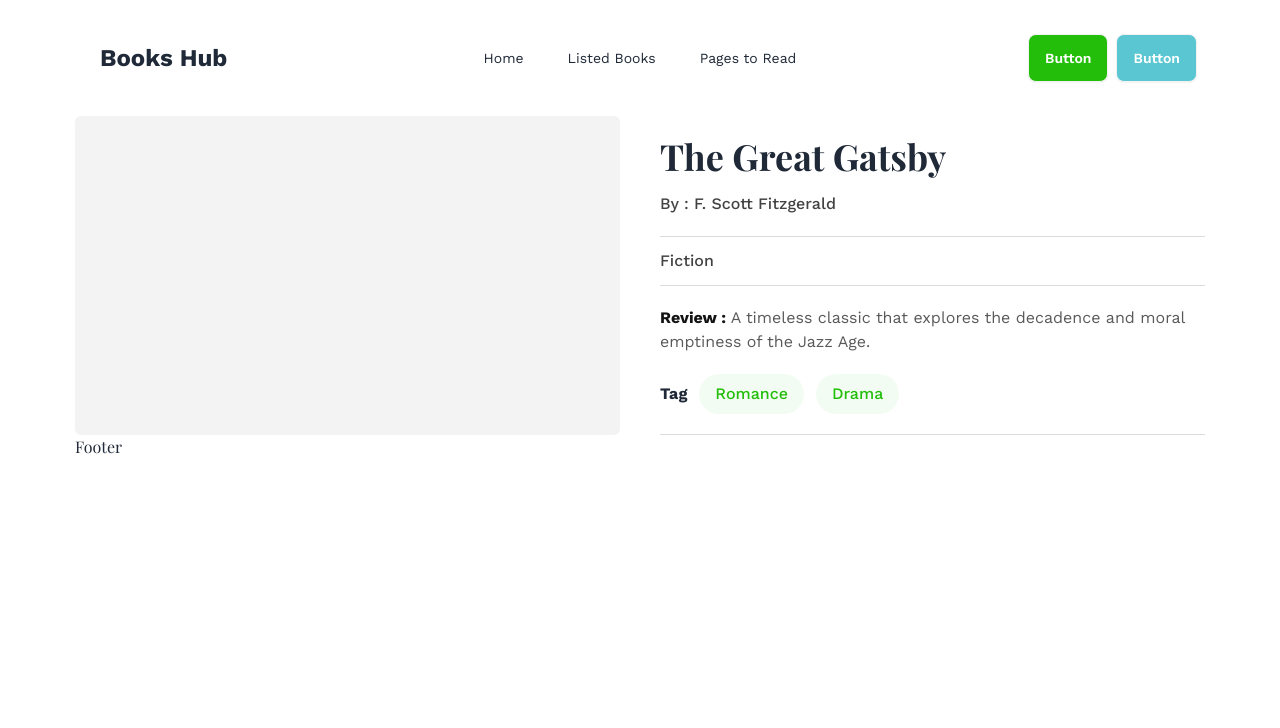
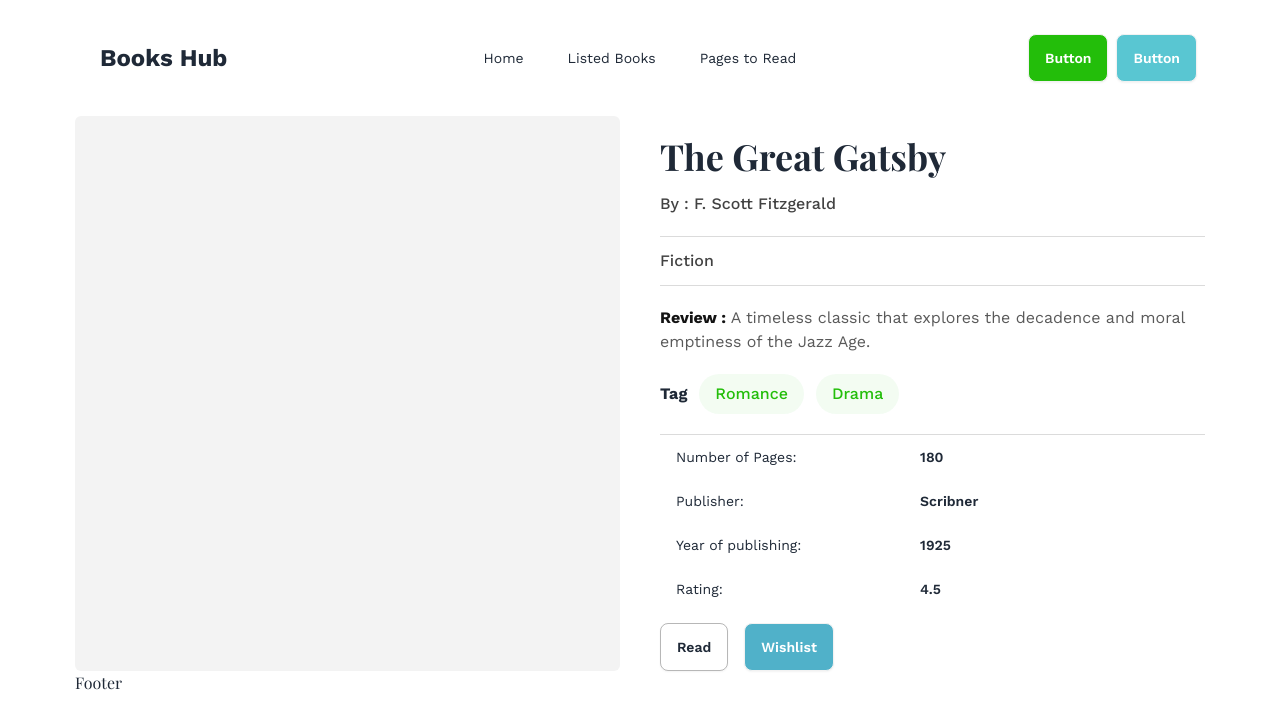
Before and after one commit to rjspyk5/book-shelf, a React (Vite) app: page / in a window 1280 px wide. Both pictures are taken after a click on the element 255 px from the left and 949 px from the top of the page. Shown: the top 728 px of the page. Built offline with nearby package versions, Linux system fonts and the light colour scheme; a web font is replaced by a local one.

Commit message:
books details  section desgain fully complete

```diff
--- a/src/Components/BookDetails/BookDetails.jsx
+++ b/src/Components/BookDetails/BookDetails.jsx
@@ -5,11 +5,22 @@ import { Catagory } from "../Books/Catagory";
 export const BookDetails = () => {
   const { data } = useLoaderData();
   const { bookId: id } = useParams();
-  const { review, image, bookName, category, tags, rating, author, bookId } =
-    data.find((el) => el.bookId === parseInt(id));
+  const {
+    review,
+    image,
+    bookName,
+    category,
+    tags,
+    rating,
+    author,
+    bookId,
+    totalPages,
+    publisher,
+    yearOfPublishing,
+  } = data.find((el) => el.bookId === parseInt(id));
 
   return (
-    <div className="grid grid-cols-2 gap-10 font-work-sans">
+    <div className="grid grid-cols-1 md:grid-cols-2 gap-10 font-work-sans">
       <div className="flex rounded-md min-w-[500px]  justify-center bg-[#F3F3F3] items-center">
         <img src="" alt="" className="rounded-md" />
       </div>
@@ -33,6 +44,30 @@ export const BookDetails = () => {
             <Catagory key={idx} tagname={el} />
           ))}
         </div>
+        <table className="table max-w-96">
+          <tr>
+            <td>Number of Pages:</td>
+            <td className="font-semibold"> {totalPages}</td>
+          </tr>
+          <tr>
+            <td>Publisher:</td>
+            <td className="font-semibold">{publisher}</td>
+          </tr>
+          <tr>
+            <td>Year of publishing:</td>
+            <td className="font-semibold">{yearOfPublishing}</td>
+          </tr>
+          <tr>
+            <td>Rating:</td>
+            <td className="font-semibold">{rating}</td>
+          </tr>
+        </table>
+        <div className="space-x-4 mt-3">
+          <butoon className="btn bg-transparent border border-[#1313134D]">
+            Read
+          </butoon>
+          <butoon className="btn bg-[#50B1C9] text-[white]">Wishlist</butoon>
+        </div>
       </div>
     </div>
   );
```
